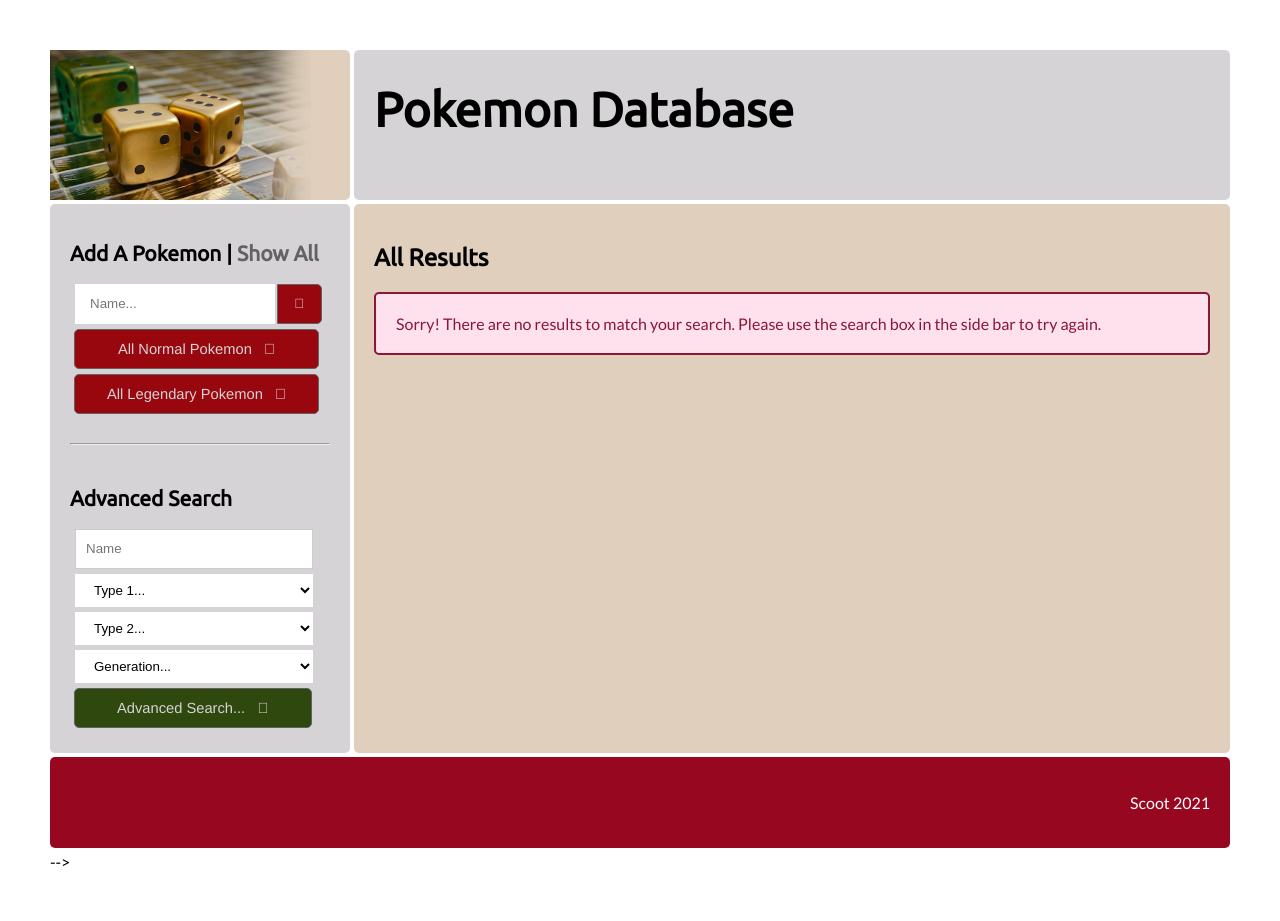
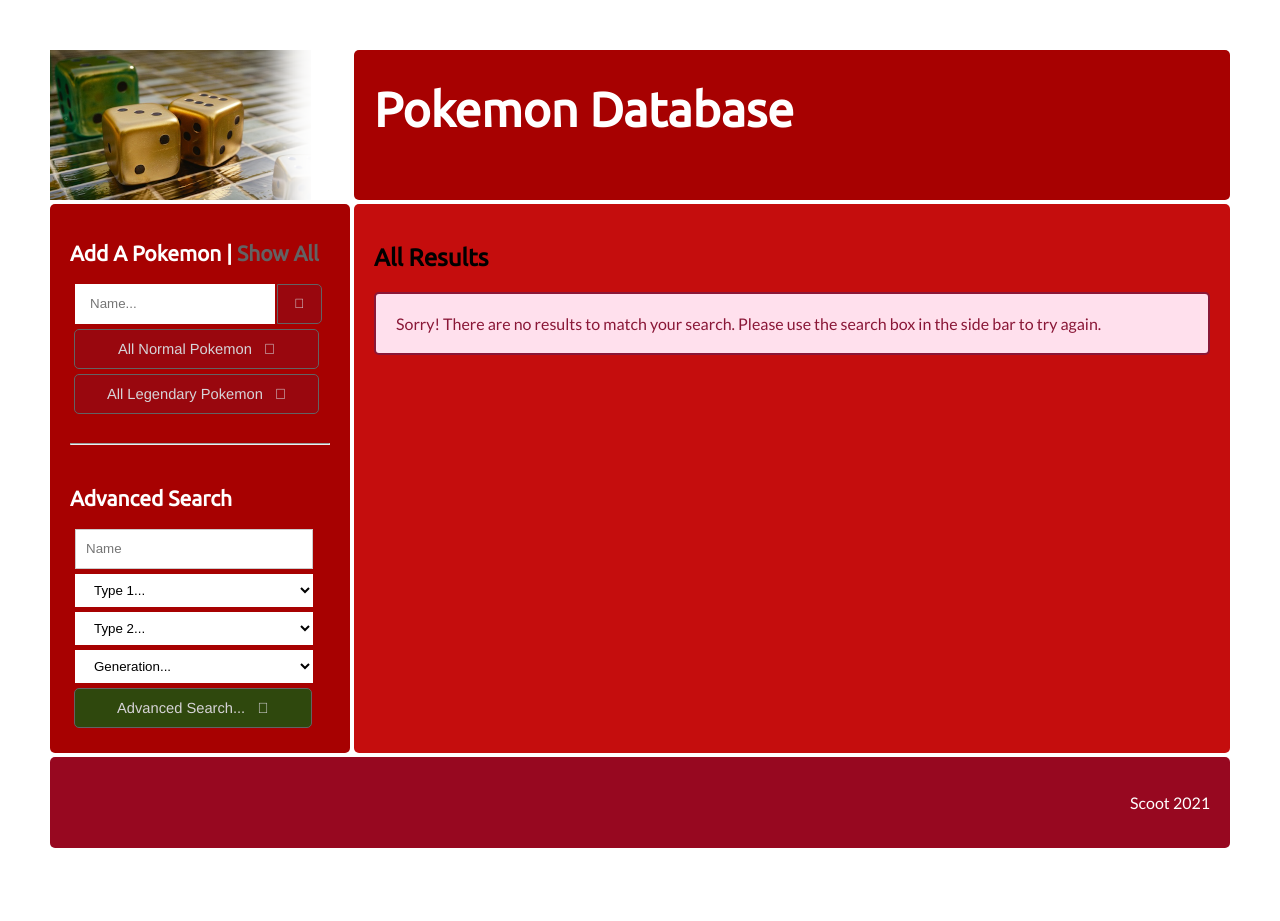
Before and after one commit to Iron-Scott/Y12-DGP-Assessment, a PHP site: page /advanced.php in a window 1280 px wide. Run offline with PHP 8.4, Linux system fonts and the light colour scheme; data that the repository does not hold is empty.

Commit message:
5.11.2021
Fixed the CSS so that the website looks more like a Pokedex

:D

```diff
--- a/css/data_styles.css
+++ b/css/data_styles.css
@@ -1,7 +1,7 @@
 body {
     margin: auto;
     padding: 50px;
-    color: #000;
+    color: #fff;
     font-family: 'Lato', sans-serif;
 }
 
@@ -45,11 +45,11 @@ body {
 
 /* make logo and banner the same colour */
 .logo, .main {
-    background-color: #dfcfbc;  /* beige */
+    background-color: #fff;  /* beige */
 }
 
 .banner, .side {
-    background-color: #d6d3d7; /* blue grey */
+    background-color: rgb(167, 1, 1); /* blue grey */
 }
 
 
@@ -78,6 +78,7 @@ body {
 .main {
     grid-area: main;
     color: #000;
+    background-color: rgb(197, 13, 13);
 }
 
 .side {
@@ -126,9 +127,9 @@ a.side:hover {color:#8a1737; }
 /**** Results ****/
 
 .results {
-    background-color: #f4ebe1;
+    background-color: white;
     border-radius: 10px;
-    border: 1px solid #000;
+    border: 1px solid black;
     padding: 5px;
 }
 
--- /dev/null
+++ b/css/responsive.css
@@ -0,0 +1,5 @@
+@media(max-width:640px){
+    header h1{
+        font-size: 150%;
+    }
+}
--- a/topbit.php
+++ b/topbit.php
@@ -19,6 +19,7 @@
 
 		<link rel"stylesheet" href="css/font-awesome.min.css">
 		<link rel="stylesheet" href="css/data_styles.css"> <!--custom style sheet -->
+		<link rel="stylesheet" href="css/responsive.css">
 	</head>
 
 
```
